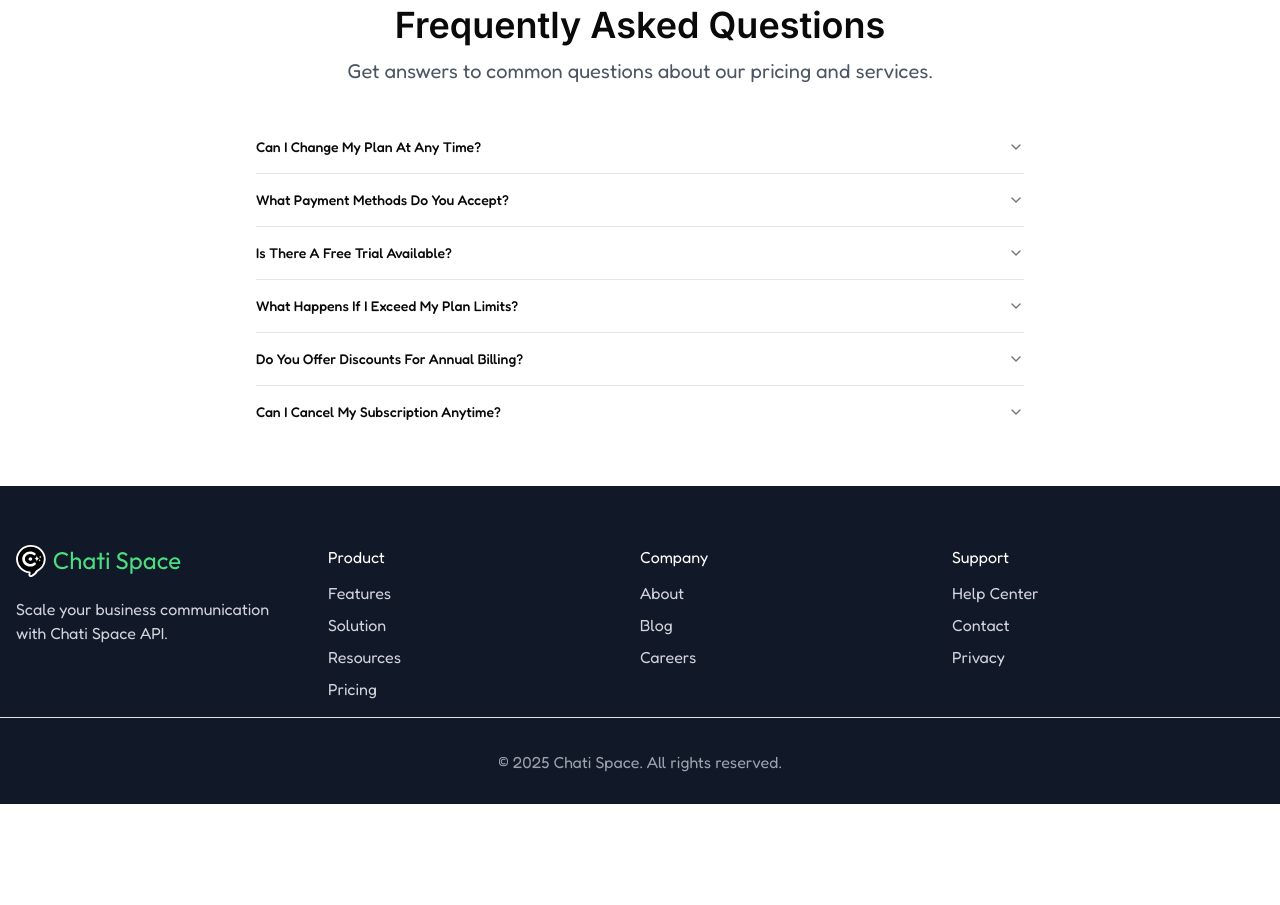
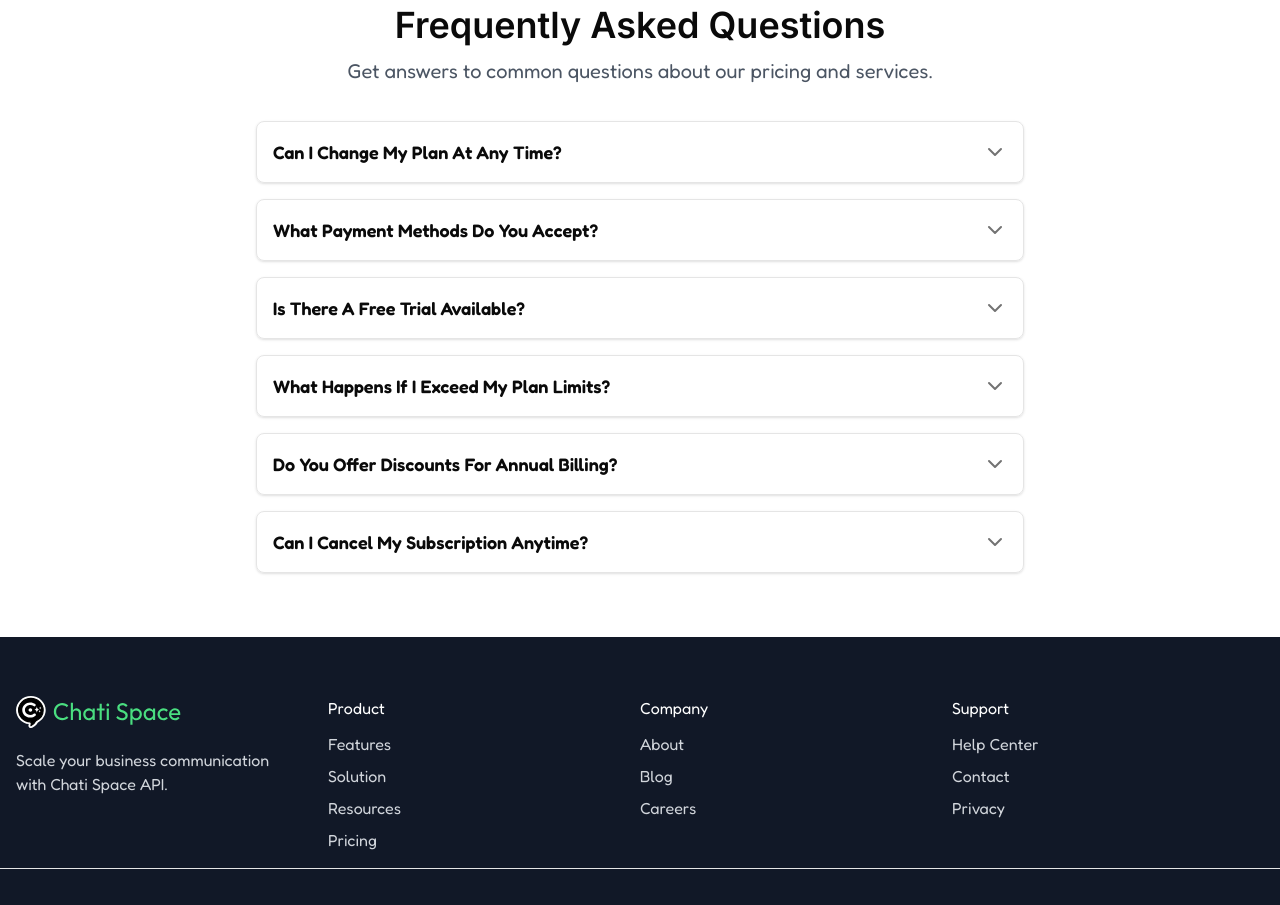
Before and after one commit to AQuadic/chat.space_nextjs, a Next.js app: page /pricing in a window 1280 px wide. Shown: the part 2820-3725 px from the top of the page. Before the commit the page ends 3624 px from the top, so only its background shows below. Built offline with nearby package versions, Linux system fonts and the light colour scheme.

Commit message:
adds accordion

```diff
--- /dev/null
+++ b/src/app/features/notifications/page.tsx
@@ -0,0 +1,8 @@
+import React from "react";
+import MainNotifications from "@/components/features/notifications/MainNotifications";
+
+const Page = () => {
+  return <MainNotifications />;
+};
+
+export default Page;
--- /dev/null
+++ b/src/components/features/notifications/MainNotifications.tsx
@@ -0,0 +1,7 @@
+import React from "react";
+
+const MainNotifications = () => {
+  return <div>helo</div>;
+};
+
+export default MainNotifications;
--- /dev/null
+++ b/src/components/ui/accordion.tsx
@@ -0,0 +1,66 @@
+"use client";
+
+import * as React from "react";
+import * as AccordionPrimitive from "@radix-ui/react-accordion";
+import { ChevronDownIcon } from "lucide-react";
+
+import { cn } from "@/lib/utils";
+
+function Accordion({
+  ...props
+}: React.ComponentProps<typeof AccordionPrimitive.Root>) {
+  return <AccordionPrimitive.Root data-slot="accordion" {...props} />;
+}
+
+function AccordionItem({
+  className,
+  ...props
+}: React.ComponentProps<typeof AccordionPrimitive.Item>) {
+  return (
+    <AccordionPrimitive.Item
+      data-slot="accordion-item"
+      className={cn("rounded-md border !p-4 mb-4 shadow-sm", className)}
+      {...props}
+    />
+  );
+}
+
+function AccordionTrigger({
+  className,
+  children,
+  ...props
+}: React.ComponentProps<typeof AccordionPrimitive.Trigger>) {
+  return (
+    <AccordionPrimitive.Header className="flex">
+      <AccordionPrimitive.Trigger
+        data-slot="accordion-trigger"
+        className={cn(
+          "focus-visible:border-ring focus-visible:ring-ring/50 flex flex-1 items-start justify-between gap-4 rounded-md text-left text-sm font-medium transition-all outline-none hover:underline focus-visible:ring-[3px] disabled:pointer-events-none disabled:opacity-50 [&[data-state=open]>svg]:rotate-180 text-lg font-semibold",
+          className,
+        )}
+        {...props}
+      >
+        {children}
+        <ChevronDownIcon className="cursor-pointer text-muted-foreground pointer-events-none size-6 shrink-0 translate-y-0.5 transition-transform duration-200" />
+      </AccordionPrimitive.Trigger>
+    </AccordionPrimitive.Header>
+  );
+}
+
+function AccordionContent({
+  className,
+  children,
+  ...props
+}: React.ComponentProps<typeof AccordionPrimitive.Content>) {
+  return (
+    <AccordionPrimitive.Content
+      data-slot="accordion-content"
+      className="data-[state=closed]:animate-accordion-up data-[state=open]:animate-accordion-down overflow-hidden text-sm"
+      {...props}
+    >
+      <div className={cn("pt-0 pb-4", className)}>{children}</div>
+    </AccordionPrimitive.Content>
+  );
+}
+
+export { Accordion, AccordionItem, AccordionTrigger, AccordionContent };
```
